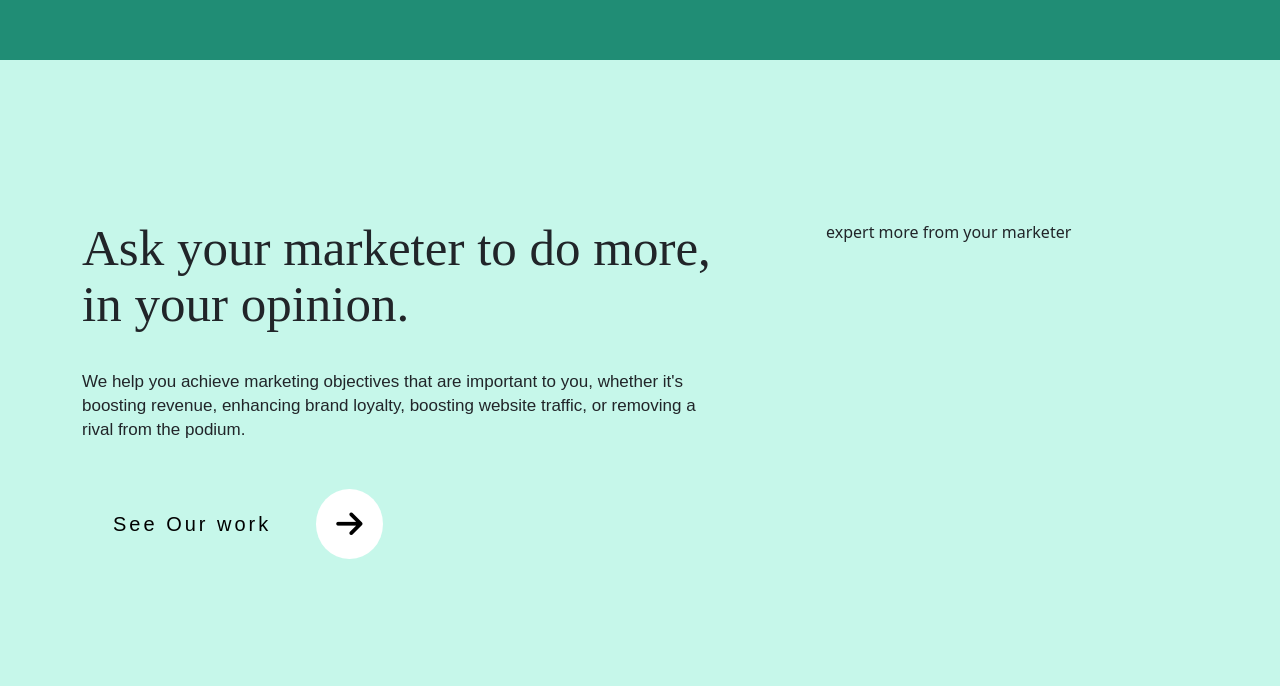
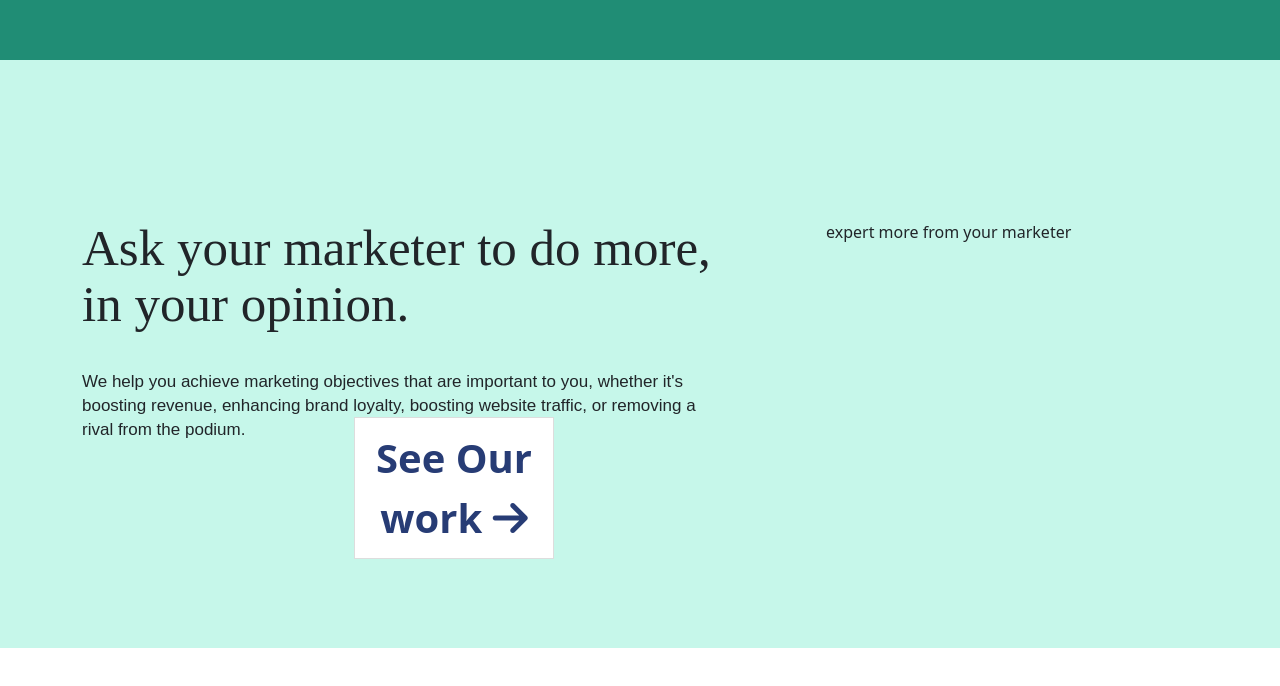
Before and after one commit to Shiham123/BD_job-task, a website: page index.html in a window 1280 px wide. Shown: the part 903-1589 px from the top of the page. After the commit the page ends 1551 px from the top, so only its background shows below. Drawn offline with nearby package versions, Linux system fonts and the light colour scheme.

Commit message:
hover animation running

```diff
--- a/css/ask.css
+++ b/css/ask.css
@@ -33,7 +33,7 @@
   padding: 30px 0px;
 }
 
-.hover-btn {
+/* .hover-btn {
   background-color: white !important;
   border-radius: 52px;
 }
@@ -61,6 +61,43 @@
   background-color: white;
   padding: 20px 20px;
   border-radius: 50%;
+} */
+
+.ask-section-content-btn {
+  position: relative;
+}
+
+.ask-section-content-btn > .ask-section-playground {
+  text-align: center;
+  position: absolute;
+  top: 50%;
+  left: 50%;
+  transform: translate(-50%, -50%);
+  display: flex;
+}
+
+.ask-section-content-btn > .ask-section-playground > button {
+  font-size: 40px;
+  font-weight: bold;
+  margin: 20px;
+  padding: 10px;
+  width: 200px;
+  border: 1px solid #ddd;
+  transition: all 0.5s ease-out;
+  color: #273c75;
+}
+
+.ask-section-content-btn > .ask-section-playground > button:hover {
+  color: #fff;
+}
+.ask-section-content-btn > .ask-section-playground > button {
+  background: linear-gradient(to right, #fff 50%, #e84118 50%);
+  background-size: 200% 100%;
+  background-position: left;
+}
+
+.ask-section-content-btn > .ask-section-playground > button:hover {
+  background-position: right;
 }
 
 .ask-section-animation {
--- a/index.html
+++ b/index.html
@@ -160,10 +160,15 @@
             or removing a <br />
             rival from the podium.
           </p>
-          <button>
-            <span>See Our work</span>
-            <i class="fa-solid fa-arrow-right"></i>
-          </button>
+
+          <div class="ask-section-content-btn">
+            <div class="ask-section-playground">
+              <button>
+                <span>See Our work</span>
+                <i class="fa-solid fa-arrow-right"></i>
+              </button>
+            </div>
+          </div>
         </div>
 
         <!-- icon svg -->
```
